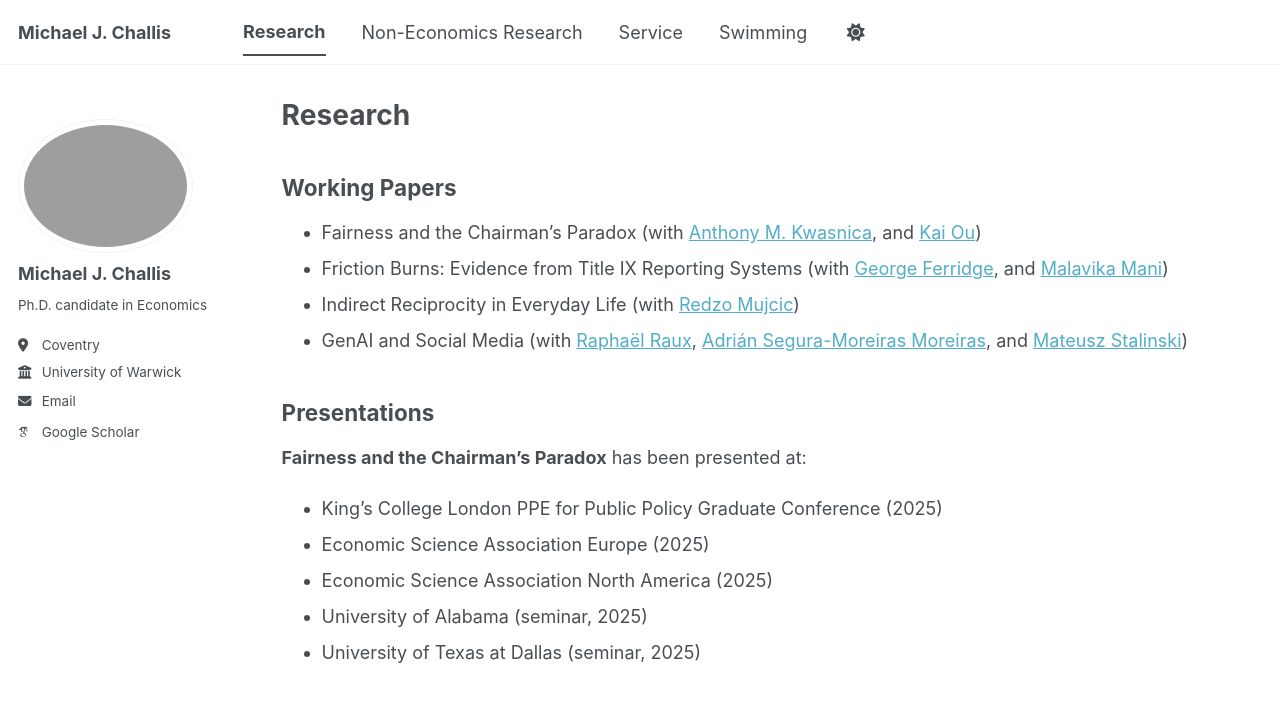
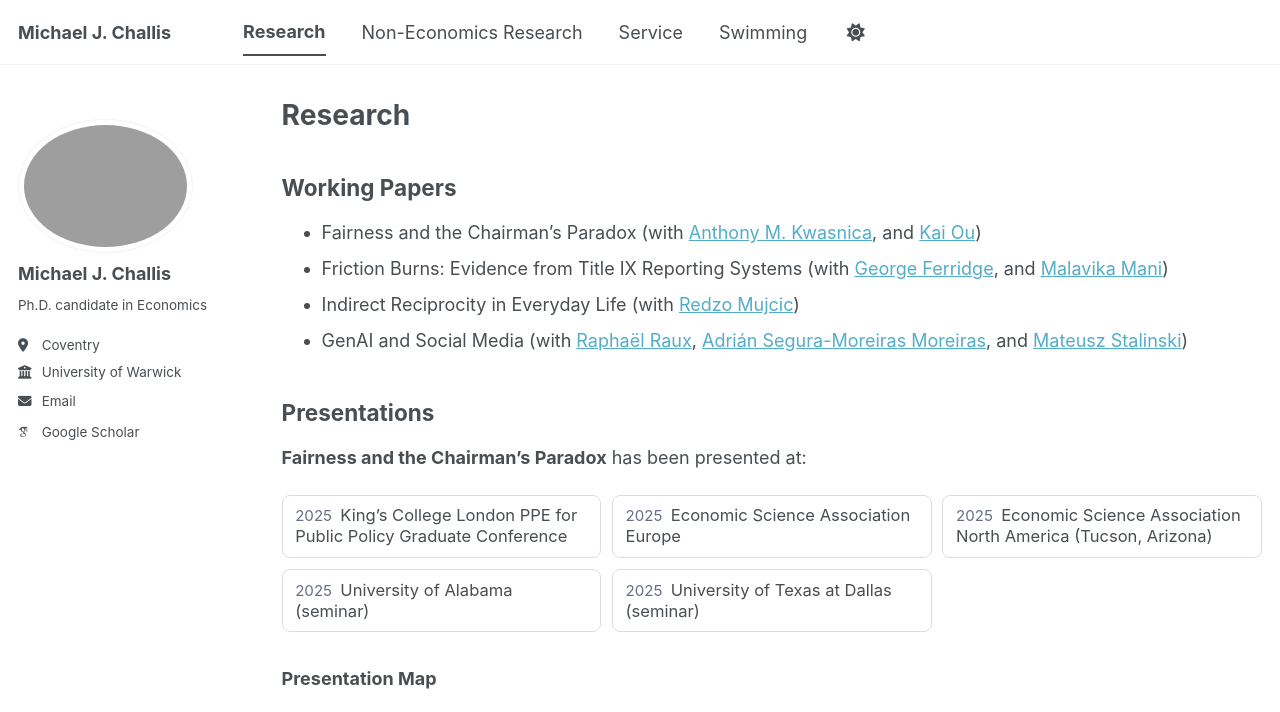
Before and after one commit to MichaelChallis/MichaelChallis.github.io, a Jekyll site: the page built from _pages/research.html, in a window 1280 px wide and 1315 px high. Shown: the top 712 px of the window. Built offline with Jekyll 4.4.1, drawn with Linux system fonts in a browser that asks for light colours; some web fonts are replaced; a script bundle is joined from its source files by our own code; library files that are not in the unit come from our copies; some of the changed text lies outside the part shown.

Commit message:
Adjust presentation spacing and set ESA North America to Tucson

```diff
--- a/_pages/research.html
+++ b/_pages/research.html
@@ -16,12 +16,83 @@ author_profile: true
 
 <h2>Presentations</h2>
 
+<style>
+  .presentation-grid {
+    display: grid;
+    grid-template-columns: repeat(auto-fit, minmax(260px, 1fr));
+    gap: 0.6rem;
+    margin: 0.6rem 0 1rem;
+  }
+
+  .presentation-card {
+    border: 1px solid #d9dde3;
+    border-radius: 8px;
+    padding: 0.55rem 0.7rem;
+    line-height: 1.25;
+    font-size: 0.92rem;
+  }
+
+  .presentation-card .year {
+    display: inline-block;
+    font-size: 0.84rem;
+    color: #667085;
+  }
+
+  .presentation-card .venue {
+    margin-left: 0.2rem;
+  }
+
+  #presentations-map {
+    height: 430px;
+    border: 1px solid #d9dde3;
+    border-radius: 8px;
+    margin-top: 0.5rem;
+  }
+</style>
+
 <p><strong>Fairness and the Chairman’s Paradox</strong> has been presented at:</p>
 
-<ul>
-  <li>King’s College London PPE for Public Policy Graduate Conference (2025)</li>
-  <li>Economic Science Association Europe (2025)</li>
-  <li>Economic Science Association North America (2025)</li>
-  <li>University of Alabama (seminar, 2025)</li>
-  <li>University of Texas at Dallas (seminar, 2025)</li>
-</ul>
+<div class="presentation-grid">
+  <div class="presentation-card"><span class="year">2025</span><span class="venue"> King’s College London PPE for Public Policy Graduate Conference</span></div>
+  <div class="presentation-card"><span class="year">2025</span><span class="venue"> Economic Science Association Europe</span></div>
+  <div class="presentation-card"><span class="year">2025</span><span class="venue"> Economic Science Association North America (Tucson, Arizona)</span></div>
+  <div class="presentation-card"><span class="year">2025</span><span class="venue"> University of Alabama (seminar)</span></div>
+  <div class="presentation-card"><span class="year">2025</span><span class="venue"> University of Texas at Dallas (seminar)</span></div>
+</div>
+
+<h3>Presentation Map</h3>
+<p>Interactive map of locations where this paper has been presented.</p>
+<div id="presentations-map"></div>
+
+<link rel="stylesheet" href="https://unpkg.com/leaflet@1.9.4/dist/leaflet.css" integrity="sha256-p4NxAoJBhIIN+hmNHrzRCf9tD/miZyoHS5obTRR9BMY=" crossorigin="" />
+<script src="https://unpkg.com/leaflet@1.9.4/dist/leaflet.js" integrity="sha256-20nQCchB9co0qIjJZRGuk2/Z9VM+kNiyxNV1lvTlZBo=" crossorigin=""></script>
+<script>
+  document.addEventListener('DOMContentLoaded', function () {
+    var locations = [
+      { name: 'King’s College London PPE for Public Policy Graduate Conference (2025)', lat: 51.5114, lng: -0.1160 },
+      { name: 'Economic Science Association Europe (2025)', lat: 50.1109, lng: 8.6821 },
+      { name: 'Economic Science Association North America (2025, Tucson, Arizona)', lat: 32.2226, lng: -110.9747 },
+      { name: 'University of Alabama seminar (2025)', lat: 33.2110, lng: -87.5390 },
+      { name: 'University of Texas at Dallas seminar (2025)', lat: 32.9860, lng: -96.7501 }
+    ];
+
+    var mapElement = document.getElementById('presentations-map');
+    if (!mapElement || typeof L === 'undefined') {
+      return;
+    }
+
+    var map = L.map('presentations-map');
+    L.tileLayer('https://{s}.tile.openstreetmap.org/{z}/{x}/{y}.png', {
+      maxZoom: 18,
+      attribution: '&copy; OpenStreetMap contributors'
+    }).addTo(map);
+
+    var bounds = L.latLngBounds();
+    locations.forEach(function (location) {
+      L.marker([location.lat, location.lng]).addTo(map).bindPopup(location.name);
+      bounds.extend([location.lat, location.lng]);
+    });
+
+    map.fitBounds(bounds, { padding: [40, 40] });
+  });
+</script>
```
